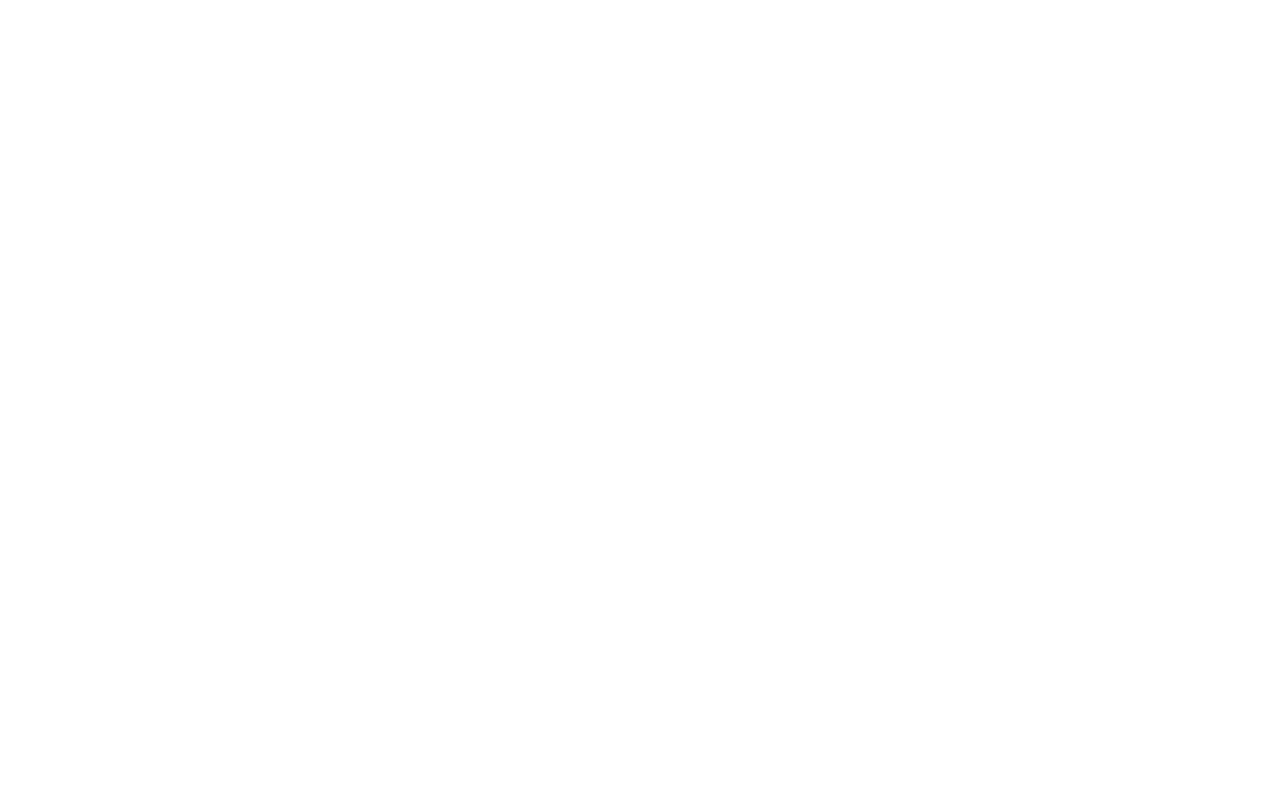
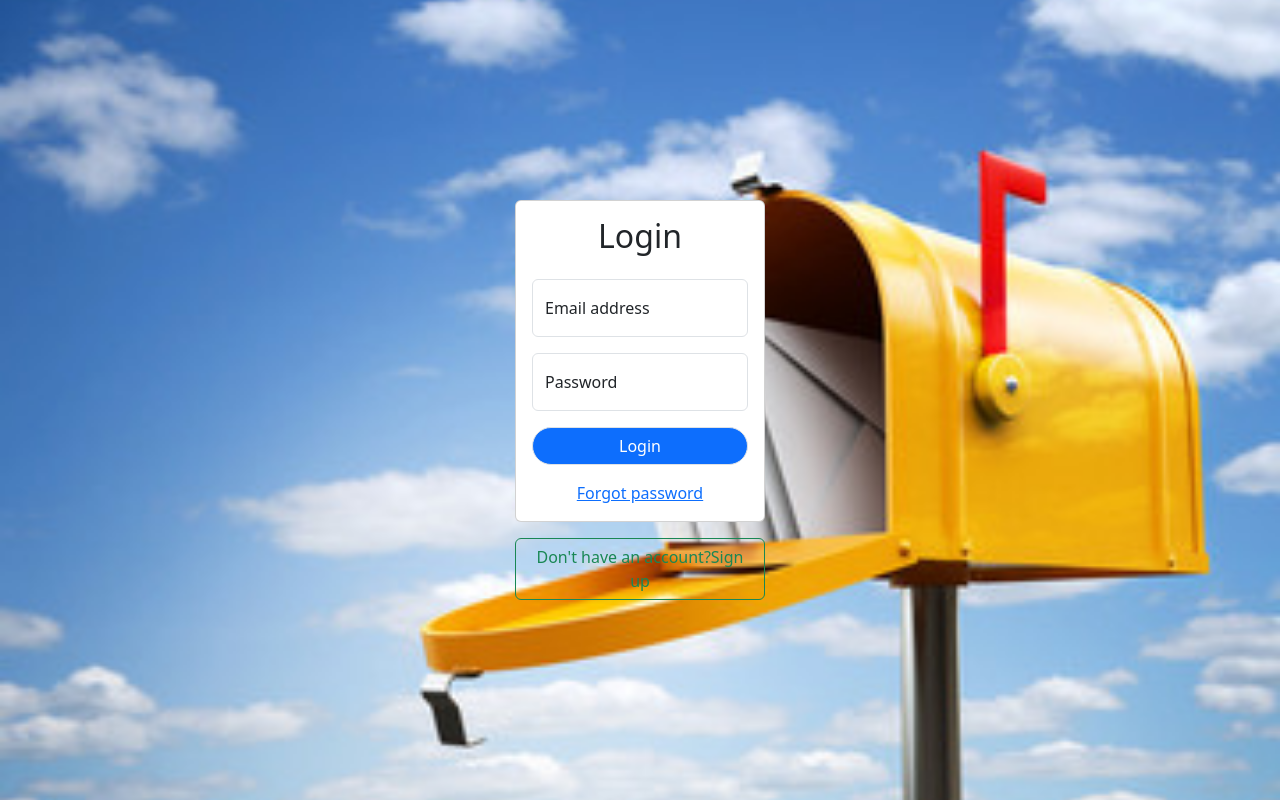
Before and after one commit to Abdulajishs/mail-box, a React (Create React App) app: page /login in a window 1280 px wide. Before the commit this address had no page. Built offline with nearby package versions, Linux system fonts and the light colour scheme.

Commit message:
login screen

```diff
--- a/package.json
+++ b/package.json
@@ -3,6 +3,7 @@
   "version": "0.1.0",
   "private": true,
   "dependencies": {
+    "@reduxjs/toolkit": "^2.2.2",
     "@testing-library/jest-dom": "^5.17.0",
     "@testing-library/react": "^13.4.0",
     "@testing-library/user-event": "^13.5.0",
@@ -11,6 +12,7 @@
     "react": "^18.2.0",
     "react-bootstrap": "^2.10.2",
     "react-dom": "^18.2.0",
+    "react-redux": "^9.1.0",
     "react-router-dom": "^6.22.3",
     "react-scripts": "5.0.1",
     "web-vitals": "^2.1.4"
--- a/src/App.js
+++ b/src/App.js
@@ -1,10 +1,14 @@
 import { Route, Routes } from "react-router-dom";
 import SignUp from "./page/SignUp";
+import Login from "./page/Login";
+import Home from "./page/Home";
 
 function App() {
   return (
     <Routes>
       <Route path="/" element={<SignUp/>} />
+      <Route path="/login" element={<Login/>} />
+      <Route path="/home" element={<Home/>} />
     </Routes>
   );
 }
--- /dev/null
+++ b/src/component/Auth/LoginForm.js
@@ -0,0 +1,76 @@
+import { useRef } from "react";
+import { Button, Card, CardBody, FloatingLabel, Form } from "react-bootstrap";
+
+import classes from "./LoginForm.module.css";
+import { Link, useNavigate } from "react-router-dom";
+import axios from "axios";
+import { useDispatch } from "react-redux";
+import { tokenAction } from "../../store/tokenSlice";
+
+const LoginForm = () =>{
+    const emailRef = useRef("");
+    const passwordRef = useRef("");
+    const dispatch = useDispatch()
+
+    const history = useNavigate();
+    const apiKey = process.env.REACT_APP_API_KEY;
+
+    const loginUser =async(email,password) =>{
+        try {
+            const response = await axios.post(`https://identitytoolkit.googleapis.com/v1/accounts:signInWithPassword?key=${apiKey}`,
+            {
+                email : email,
+                password : password,
+                returnSecureToken : true
+            })
+            if (response.status === 200) {
+                // console.log(response.data.idToken);
+                history("/home")
+                dispatch(tokenAction.addToken(response.data.idToken))
+                const userId = email.replace(/\./g,"")
+                dispatch(tokenAction.addUserId(userId))
+            } else {
+                throw new Error("User login failed...")
+            }
+        } catch (error) {
+            alert(error.message)
+        }
+    }
+
+    const submitHandler =(event)=>{
+        event.preventDefault();
+        const email = emailRef.current.value;
+        const password = passwordRef.current.value;
+
+        loginUser(email,password)
+        emailRef.current.value = ""
+        passwordRef.current.value = ""
+    }
+
+    const signupHandler =()=>{
+        history("/")
+    }
+    return(
+        <div className={`${classes.backgroundImage} d-flex flex-column justify-content-center align-items-center `}>
+            <Card className={`mb-3 ${classes.card}`}>
+                <CardBody className="border-1 p-3 d-flex flex-column align-items-center justify-content-around" >
+                    <h2 className="mb-4">Login</h2>
+                    <Form onSubmit={submitHandler}>
+                        <FloatingLabel controlId="floatingInput" label="Email address" className="mb-3">
+                            <Form.Control type="email" placeholder="name@example.com" ref={emailRef} required />
+                        </FloatingLabel>
+                        <FloatingLabel controlId="floatingPassword" label="Password" className="mb-3">
+                            <Form.Control type="password" placeholder="Password" ref={passwordRef} required />
+                        </FloatingLabel>
+
+                        <Button variant="primary" className="w-100 border rounded-5 mb-3" type="submit" >Login</Button>
+                    </Form>
+                        <Link href="#" alt="forgot password">Forgot password</Link>
+                </CardBody>
+            </Card>
+            <Button variant="outline-success" className={classes.button} onClick={signupHandler} >Don't have an account?Sign up</Button>
+        </div>
+    )
+}
+
+export default LoginForm;
--- /dev/null
+++ b/src/component/Auth/LoginForm.module.css
@@ -0,0 +1,14 @@
+.backgroundImage {
+    background-image: url('./mailbox.jpg');
+    background-size:cover;
+    background-position: center;
+    height: 100vh;
+  }
+
+.card {
+  width: 250px;
+}
+
+.button{
+  width : 250px;
+}
--- a/src/component/Auth/SignUpForm.js
+++ b/src/component/Auth/SignUpForm.js
@@ -2,16 +2,22 @@
 import classes from "./SignUpForm.module.css"
 import { useRef } from "react";
 import axios from "axios";
+import { useNavigate } from "react-router-dom";
 
 const SignUpForm = () => {
     const emailRef = useRef("");
     const passwordRef = useRef("");
     const confirmPasswordRef = useRef("");
 
+    const history = useNavigate()
+
+    const apiKey = process.env.REACT_APP_API_KEY;
+    // console.log(apiKey);
+
     const addSignupUser = async (email, password) => {
         console.log(email, password);
         try {
-            const response = await axios.post("https://identitytoolkit.googleapis.com/v1/accounts:signUp?key=AIzaSyBCP8zyM-IOpUl7LeZYlMyOrJLnjW1tQq8",
+            const response = await axios.post(`https://identitytoolkit.googleapis.com/v1/accounts:signUp?key=${apiKey}`,
                 {
                     email: email,
                     password: password,
@@ -21,6 +27,7 @@
             console.log(response.data);
             if (response.status === 200) {
                 console.log("User has successfully signed up");
+                history("/login")
             } else {
                 throw new Error("Authentication is failed")
             }
@@ -46,6 +53,10 @@
         confirmPasswordRef.current.value = ""
     }
 
+    const loginHandler =()=>{
+        history("login")
+    }
+
     return (
         <div className={`${classes.backgroundImage} d-flex flex-column justify-content-center align-items-center `}>
             <Card className={`mb-3 ${classes.card}`}>
@@ -65,7 +76,7 @@
                     </Form>
                 </CardBody>
             </Card>
-            <Button variant="outline-success" className={classes.button}>Have an account?Login</Button>
+            <Button variant="outline-success" className={classes.button} onClick={loginHandler}>Have an account?Login</Button>
         </div>
     )
 }
--- /dev/null
+++ b/src/component/Home/HomeContent.js
@@ -0,0 +1,9 @@
+const HomeContent = () =>{
+    return(
+        <>
+        <h2>Welcome to your mail box</h2>
+        </>
+    )
+}
+
+export default HomeContent;
--- a/src/index.js
+++ b/src/index.js
@@ -6,13 +6,17 @@
 
 import 'bootstrap/dist/css/bootstrap.min.css';
 import { BrowserRouter } from 'react-router-dom';
+import { Provider } from 'react-redux';
+import store from './store';
 
 const root = ReactDOM.createRoot(document.getElementById('root'));
 root.render(
   <React.StrictMode>
-    <BrowserRouter>
-      <App />
-    </BrowserRouter>
+    <Provider store={store}>
+      <BrowserRouter>
+        <App />
+      </BrowserRouter>
+    </Provider>
   </React.StrictMode>
 );
 
--- /dev/null
+++ b/src/page/Home.js
@@ -0,0 +1,11 @@
+import HomeContent from "../component/Home/HomeContent"
+
+const Home = ()=>{
+    return(
+        <>
+        <HomeContent />
+        </>
+    )
+};
+
+export default Home;
--- /dev/null
+++ b/src/page/Login.js
@@ -0,0 +1,11 @@
+import LoginForm from "../component/Auth/LoginForm"
+
+const Login = () =>{
+    return(
+        <>
+        <LoginForm />
+        </>
+    )
+}
+
+export default Login;
--- /dev/null
+++ b/src/store/index.js
@@ -0,0 +1,7 @@
+import { configureStore } from "@reduxjs/toolkit";
+import tokenReducer from "./tokenSlice"
+const store = configureStore(
+    {reducer : {token : tokenReducer}}
+)
+
+export default store;
--- /dev/null
+++ b/src/store/tokenSlice.js
@@ -0,0 +1,35 @@
+import { createSlice } from "@reduxjs/toolkit";
+
+const intialTokenState = {
+    idToken : localStorage.getItem("tokenId") || "",
+    userLoggedIn : !! localStorage.getItem("tokenId"),
+    userId : localStorage.getItem("userId"),
+}
+const tokenSlice = createSlice({
+    name : "token",
+    initialState : intialTokenState,
+    reducers : {
+        addToken(state,action){
+            state.idToken = action.payload;
+            state.userLoggedIn = true;
+            localStorage.setItem("tokenId",action.payload)
+        },
+        removeToken(state,action){
+            state.idToken = "";
+            state.userLoggedIn = false;
+            localStorage.removeItem("tokenId")
+        },
+        addUserId(state,action){
+            state.userId = action.payload;
+            localStorage.setItem("userId",action.payload)
+        },
+        removeUserId(state,action){
+            state.userId = "";
+            localStorage.removeItem("userId")
+        },
+    }
+})
+
+export const tokenAction = tokenSlice.actions;
+
+export default tokenSlice.reducer;
```
Also changed, not shown: 2 other files (tests, documents, lock files or other folders).
